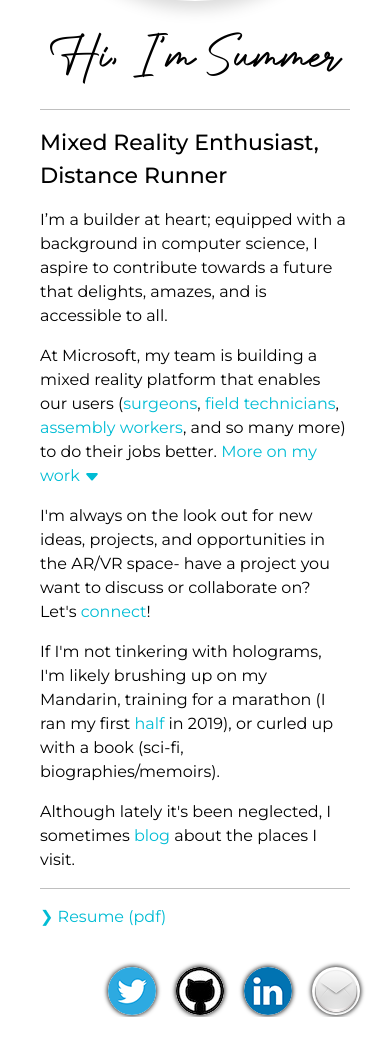
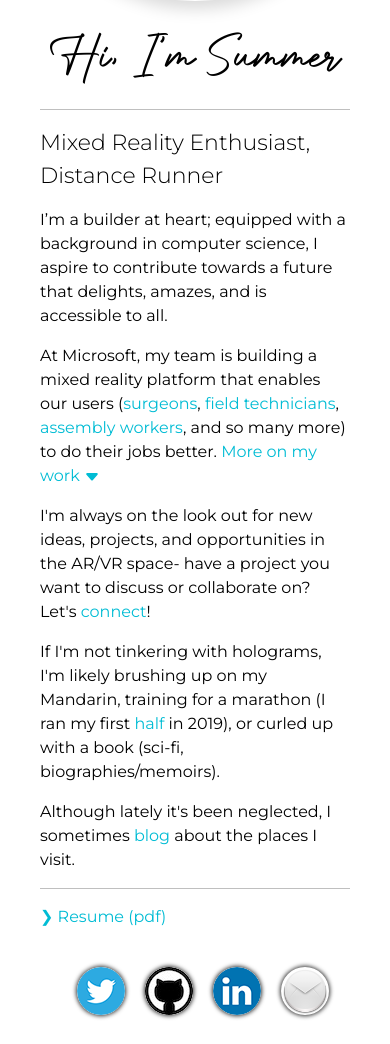
Before and after one commit to sw5813/sumwu, a Flask app: page / in a window 390 px wide. Shown: the part 369-1413 px from the top of the page. Before the commit the page ends 1386 px from the top, so only its background shows below. Run offline with Flask 2, Linux system fonts and the light colour scheme; some libraries are stand-ins or nearby versions.

Commit message:
properly center social icons on small screens

```diff
--- a/app/static/css/cover.css
+++ b/app/static/css/cover.css
@@ -68,7 +68,6 @@ h5 {
 }
 .lead {
   font-size: 22px;
-  font-weight: 500;
 }
 
 /* Cards */
@@ -77,9 +76,11 @@ h5 {
 }
 
 /* social media icons */
+.right {
+  text-align: center;
+}
 .social {
-  overflow: auto;
-  margin-left: calc(20%);
+  display: inline-block;
 }
 .social-popout {
   height: 48px;
@@ -128,9 +129,8 @@ h5 {
   .lead {
     font-size: 20px;
   }
-  .social {
-    overflow: auto;
-    margin-left: 0px;
+  .right {
+    text-align: left;
   }
 }
 
--- a/app/templates/index.html
+++ b/app/templates/index.html
@@ -37,7 +37,7 @@
             <div class="col-md-4">
               <img class="img-fluid rounded-circle shadow" onmouseover="this.src='{{ url_for('static', filename='img/hl2head.png') }}'" onmouseout="this.src='{{ url_for('static', filename='img/summerhead.png') }}'" src="{{ url_for('static', filename='img/summerhead.png') }}" />
             </div>
-            <div class="col-md-8">
+            <div class="col-md-8 right">
 
               <div class="inner cover">
                 <h1>Hi, I'm Summer</h1>
```
